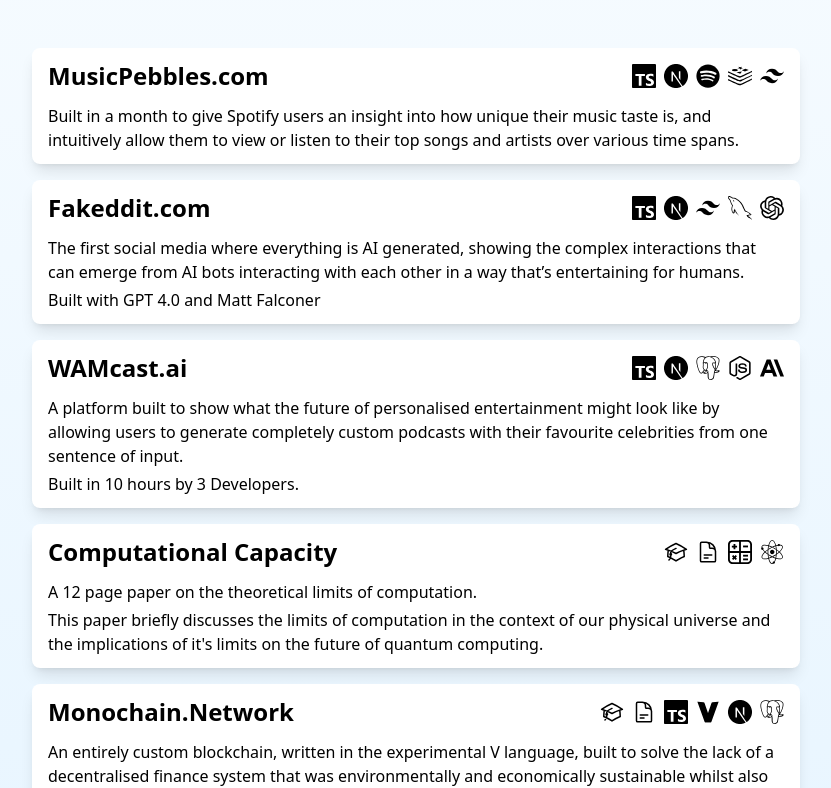
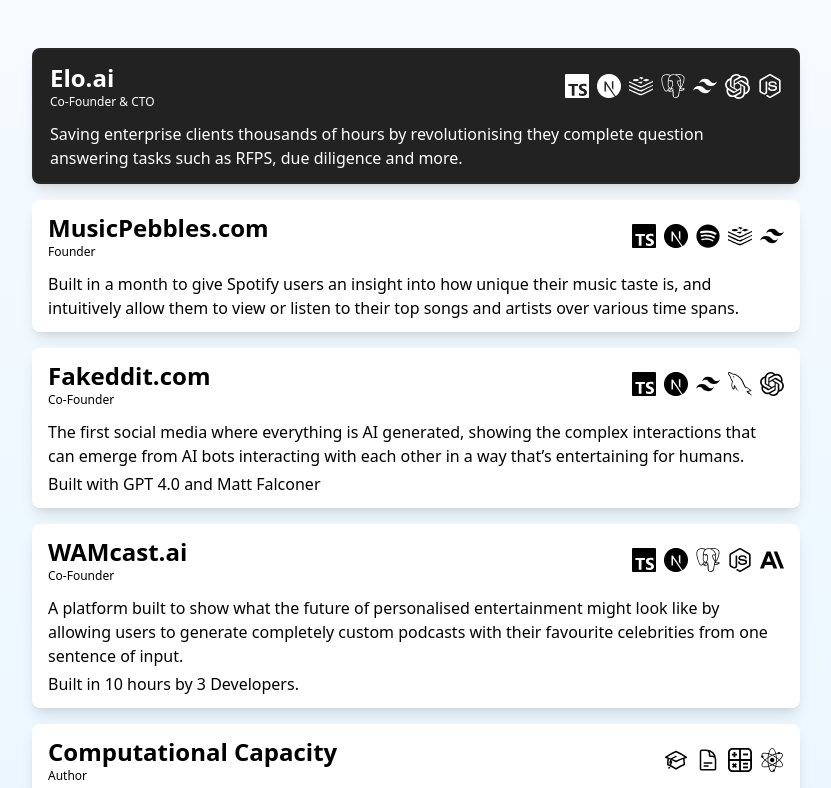
Before and after one commit to AlfieRan/Personal-website, a Next.js app: page / in a window 1280 px wide. Shown: the part 712-1500 px from the top of the page, without its empty margins (224-1055 px from the left). Built offline with nearby package versions, Linux system fonts and the light colour scheme.

Commit message:
feat: added elo.ai

```diff
--- a/src/app/components/slides/Projects.tsx
+++ b/src/app/components/slides/Projects.tsx
@@ -23,15 +23,29 @@
 	name: string,
 	description: string,
 	link: string,
-	icons: JSX.Element[]
+	icons: JSX.Element[],
+	primary?: boolean,
+	position?: string
 }[] = [{
+	name: "Elo.ai",
+	description: "Saving enterprise clients thousands of hours by revolutionising they complete question answering tasks " +
+		"such as RFPS, due diligence and more.",
+	link: "https://www.elo.ai/",
+	icons: [<TypescriptLogo size={24} key={"ts_icon_e"}/>, <NextjsLogo size={24} key={"nj_icon_e"}/>,
+		<RedisLogo size={24} key={"r_icon_e"}/>, <PostgresqlLogo size={24} key={"p_icon_e"}/>,
+		<TailwindcssLogo size={24} key={"t_icon_e"}/>, <OpenaiLogo size={25} key={"o_icon_e"}/>,
+		<NodejsLogo size={24} key={"n_icon_e"}/>],
+	primary: true,
+	position: "Co-Founder & CTO"
+}, {
 	name: "MusicPebbles.com",
 	description: "Built in a month to give Spotify users an insight into how unique their music taste is, and intuitively" +
 		" allow them to view or listen to their top songs and artists over various time spans.",
 	link: "https://www.musicpebbles.com/",
 	icons: [<TypescriptLogo size={24} key={"ts_icon_ms"}/>, <NextjsLogo size={24} key={"nj_icon_ms"}/>,
 		<SpotifyLogo size={24} key={"s_icon_ms"}/>, <RedisLogo size={24} key={"r_icon_ms"}/>,
-		<TailwindcssLogo size={24} key={"t_icon_ns"}/>]
+		<TailwindcssLogo size={24} key={"t_icon_ns"}/>],
+	position: "Founder"
 }, {
 	name: "Fakeddit.com",
 	description: "The first social media where everything is AI generated, showing the complex interactions that can" +
@@ -40,7 +54,8 @@
 	link: "https://www.fakeddit.com/",
 	icons: [<TypescriptLogo size={24} key={"ts_icon_f"}/>, <NextjsLogo size={24} key={"nj_icon_f"}/>,
 		<TailwindcssLogo size={24} key={"t_icon_f"}/>, <MysqlLogo size={24} key={"ms_icon_f"}/>,
-		<OpenaiLogo size={24} key={"o_icon_f"}/>]
+		<OpenaiLogo size={24} key={"o_icon_f"}/>],
+	position: "Co-Founder"
 }, {
 	name: "WAMcast.ai",
 	description: "A platform built to show what the future of personalised entertainment might look like by allowing users" +
@@ -49,7 +64,8 @@
 	link: "https://wamcast.ai/",
 	icons: [<TypescriptLogo size={24} key={"ts_icon_w"}/>, <NextjsLogo size={24} key={"nj_icon_w"}/>,
 		<PostgresqlLogo size={24} key={"ps_icon_w"}/>, <NodejsLogo size={24} key={"no_icon_w"}/>,
-		<AnthropicLogo size={24} key={"an_icon_w"}/>]
+		<AnthropicLogo size={24} key={"an_icon_w"}/>],
+	position: "Co-Founder"
 }, {
 	name: "Computational Capacity",
 	description: "A 12 page paper on the theoretical limits of computation.\n This paper briefly discusses the limits of" +
@@ -57,7 +73,8 @@
 		" quantum computing.",
 	link: "/files/ComputationalCapacity.pdf",
 	icons: [<AcademicLogo size={24} key={"ac_icon_cc"}/>, <PaperLogo size={24} key={"p_icon_cc"}/>,
-		<MathsLogo size={24} key={"m_icon_cc"}/>, <PhysicsLogo size={24} key={"ph_icon_cc"}/>]
+		<MathsLogo size={24} key={"m_icon_cc"}/>, <PhysicsLogo size={24} key={"ph_icon_cc"}/>],
+	position: "Author"
 }, {
 	name: "Monochain.Network",
 	description: "An entirely custom blockchain, written in the experimental V language, built to solve the lack of a" +
@@ -66,7 +83,8 @@
 	link: "https://github.com/AlfieRan/MonoChain",
 	icons: [<AcademicLogo size={24} key={"ac_icon_mn"}/>, <PaperLogo size={24} key={"ph_icon_mn"}/>,
 		<TypescriptLogo size={24} key={"ts_icon_mn"}/>, <VlangLogo size={24} key={"mn_icon_v"}/>,
-		<NextjsLogo size={24} key={"nj_icon_mn"}/>, <PostgresqlLogo size={24} key={"ps_icon_mn"}/>]
+		<NextjsLogo size={24} key={"nj_icon_mn"}/>, <PostgresqlLogo size={24} key={"ps_icon_mn"}/>],
+	position: "Creator"
 }];
 
 export function ProjectsSlide() {
@@ -77,7 +95,9 @@
 	return (<div className={"flex flex-col w-full space-y-4"}>
 		{Projects.map((project, index) => (
 			<motion.div
-				className={"w-full shadow-lg rounded-lg px-4 py-3 bg-white dark:bg-black-700 dark:border-2 dark:border-black-200 dark:text-white overflow-hidden"}
+				className={"w-full shadow-lg rounded-lg px-4 py-3 overflow-hidden " +
+					(!project.primary ? "bg-white dark:bg-black-700 dark:border-2 dark:border-black-200 dark:text-white" :
+						"bg-black-300 text-white dark:bg-[#ccc] border-2 border-black-200 dark:border-0 dark:text-black-700")}
 				initial={{x: -100, scale: 0.9, opacity: 0.9}}
 				whileInView={{x: 0, scale: 1, opacity: 1}}
 				whileHover={{scale: scaleMulti, x: offset}}
@@ -90,7 +110,10 @@
 				<a href={project.link} target={"_blank"} className={"flex flex-col w-full space-y-1"}>
 					<div
 						className={"flex flex-col space-y-2 mb-2 md:flex-row md:space-y-0 w-full justify-between md:items-center"}>
-						<p className={"font-semibold text-2xl"}>{project.name}</p>
+						<div className={"flex flex-col items-start justify-center text-start"}>
+							<p className={"font-semibold text-2xl"}>{project.name}</p>
+							<p className={"text-xs"}>{project.position}</p>
+						</div>
 						<div className={"flex flex-row space-x-2"}>
 							{project.icons}
 						</div>
```
